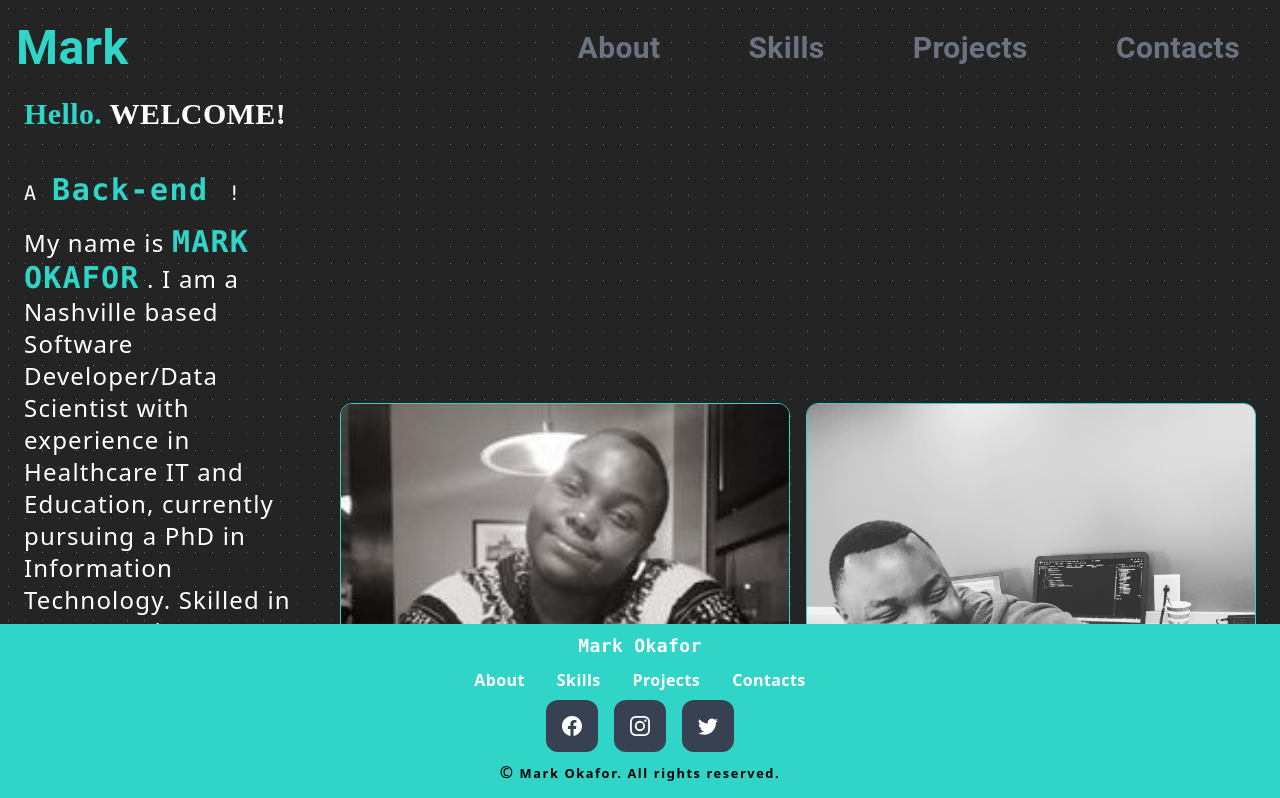
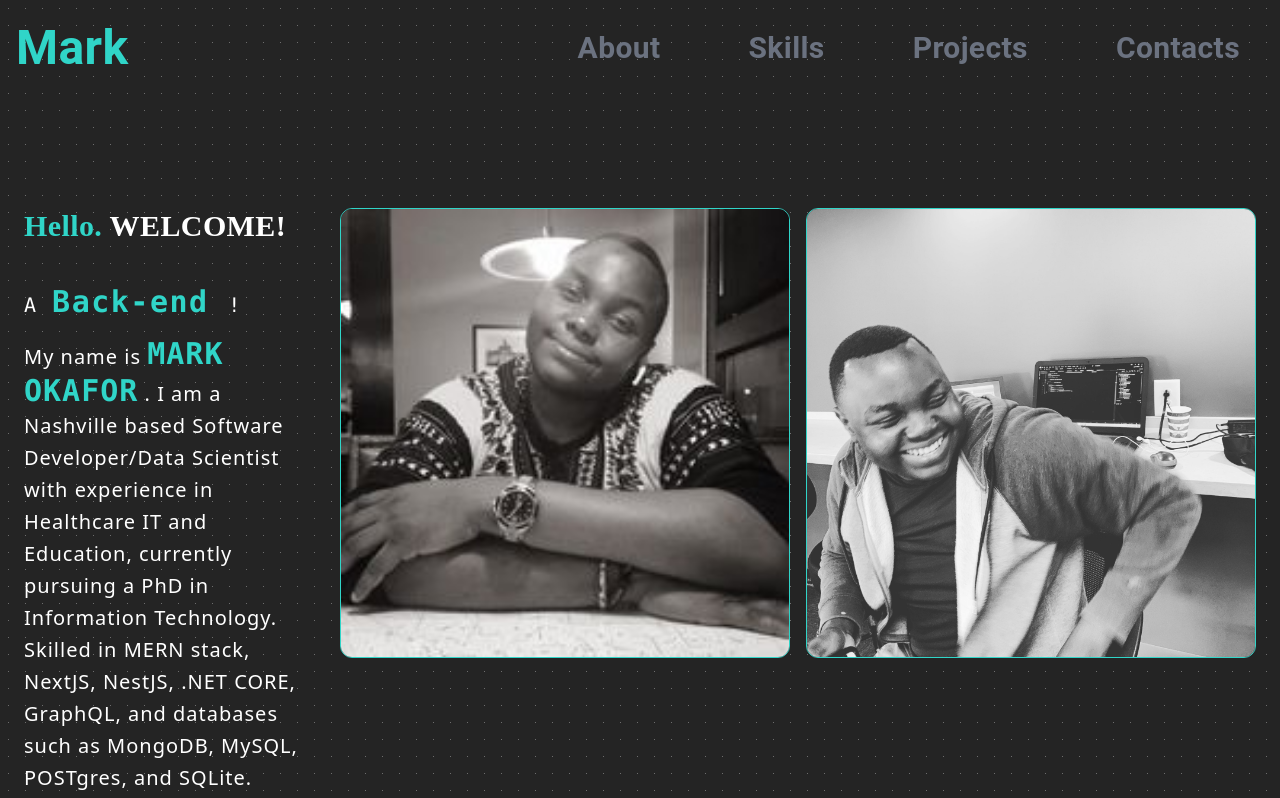
Before and after one commit to okaformark/mark-okafor-portfolio, a Next.js app: page / in a window 1280 px wide. Shown: the top 798 px of the page. Built offline with nearby package versions, Linux system fonts and the light colour scheme.

Commit message:
changed some styles

```diff
--- a/app/about/page.tsx
+++ b/app/about/page.tsx
@@ -118,7 +118,7 @@ const About = () => {
 	return (
 		<section
 			id='about'
-			className=' flex flex-col md:flex-row md:justify-between md:items-center w-full min-h-screen '
+			className=' flex flex-col md:flex-row md:mt-28 w-full min-h-screen'
 		>
 			{/* Hero About section */}
 			<div className='flex flex-col mb-20 w-full h-full mt-12 lg:mt-0 md:mr-10  '>
@@ -137,7 +137,7 @@ const About = () => {
 					></span>
 				</p>
 				<div className='mt-4 place-items-center'>
-					<p className='text-2xl tracking-wider font-sans '>
+					<p className='text-xl tracking-wider leading-8 font-sans '>
 						My name is{'  '}
 						<span className='font-extrabold text-3xl text-[#30D5C8] uppercase font-mono'>
 							Mark Okafor
--- a/app/layout.tsx
+++ b/app/layout.tsx
@@ -57,7 +57,7 @@ export default function RootLayout({
 					>
 						{children}
 					</main>
-					<div className='w-full bg-[#30D5C8] h-auto lg:fixed lg:bottom-0 mt-12 z-10'>
+					<div className='w-full bg-[#30D5C8] h-auto 2xl:fixed lg:bottom-0 mt-12 z-10'>
 						<Footer />
 					</div>
 				</div>
```
